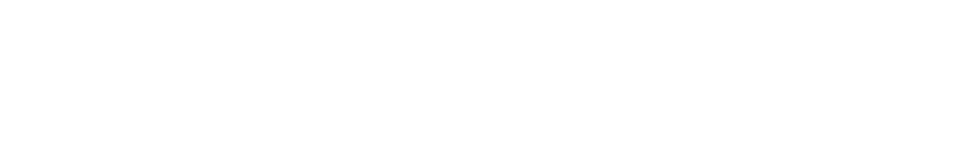
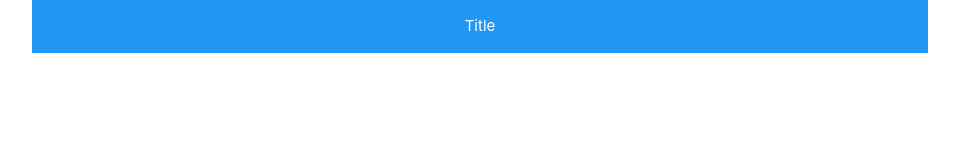
Before and after one commit to erinhood/design, a plain HTML site: page index.html in a window 1280 px wide. Shown: the whole page, without its empty margins (160-1119 px from the left). Drawn offline with nearby package versions, Linux system fonts and the light colour scheme.

Commit message:
Update index.html

```diff
--- a/index.html
+++ b/index.html
@@ -1,7 +1,20 @@
 <!DOCTYPE html>
 <html>
 	<head>
+		<!-- Compiled and minified CSS -->
+		<link rel="stylesheet" href="https://cdnjs.cloudflare.com/ajax/libs/materialize/1.0.0/css/materialize.min.css">
+		<!-- Compiled and minified JavaScript -->
+		<script src="https://cdnjs.cloudflare.com/ajax/libs/materialize/1.0.0/js/materialize.min.js"></script>
+		<!--Let browser know website is optimized for mobile-->
+		<meta name="viewport" content="width=device-width, initial-scale=1.0"/>
 	</head>
 	<body>
+		<div class="container">
+			<div class="row blue">
+				<div class="col s10 offset-s1 center">
+					<p class="white-text">Title</p>
+				</div>
+			</div>
+		</div>
 	</body>
 </html>
```
